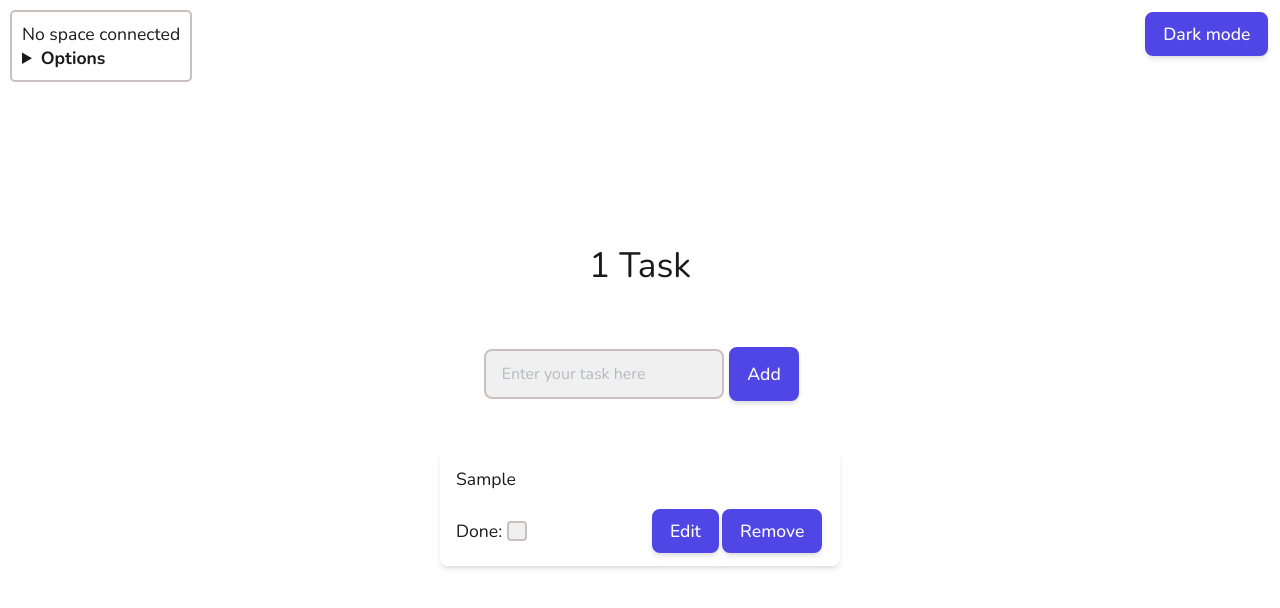
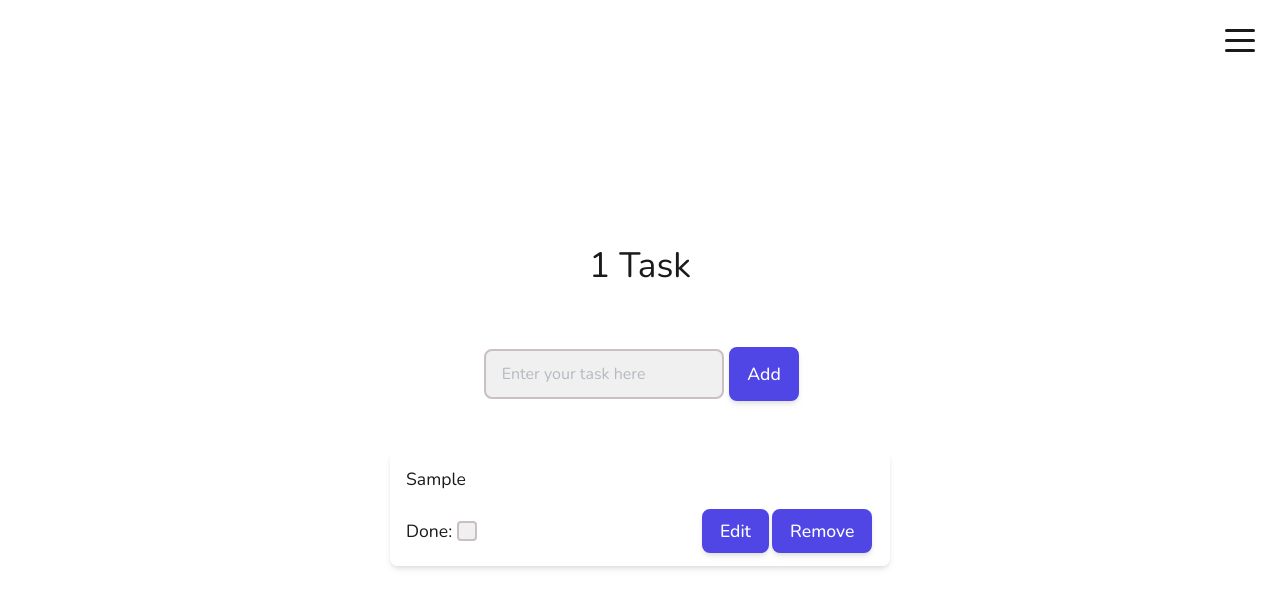
Before and after one commit to ohbeomho/task-tracker, a React (Vite) app: page / in a window 1280 px wide. Both pictures are taken after typing "Sample" into the empty fields and a click on the button "Add". Shown: the top 608 px of the page. Built offline with nearby package versions, Linux system fonts and the light colour scheme; no server answers.

Commit message:
Design: Move space options and theme button to menu

```diff
--- a/src/App.tsx
+++ b/src/App.tsx
@@ -8,9 +8,11 @@ import {
   TaskList,
   TaskListItem,
   TaskContentInput,
-} from './components/List.styled.tsx'
+} from './components/TaskList.styled.tsx'
 import Checkbox from './components/Checkbox.styled.tsx'
 import type { Space, Task } from './task'
+import Menu from './components/Menu.styled.tsx'
+import MenuIcon from './components/MenuIcon.tsx'
 
 type TaskAction = {
   type: 'add' | 'remove' | 'mark' | 'edit' | 'clear' | 'set'
@@ -105,6 +107,7 @@ function App() {
   const [editingTask, setEditingTask] = useState<Task | null>(null)
   const [content, setContent] = useState('')
   const [editText, setEditText] = useState('')
+  const [menuOpen, setMenuOpen] = useState(false)
 
   const [tasks, dispatch] = useReducer(tasksReducer, [])
   const [isLoading, setIsLoading] = useState(true)
@@ -297,21 +300,16 @@ Continue?`,
 
   return (
     <div className="container">
-      <Button
-        style={{ position: 'fixed', top: 10, right: 10 }}
-        onClick={toggleTheme}
-      >
-        {theme === 'dark' ? 'Light mode' : 'Dark mode'}
-      </Button>
+      <Menu className={menuOpen ? 'open' : ''}>
+        <div>
           <div
             style={{
-          position: 'fixed',
-          left: 10,
-          top: 10,
               backgroundColor: 'var(--bg-color)',
               padding: '10px',
               borderRadius: '5px',
               border: '2px solid var(--border-color)',
+              whiteSpace: 'wrap',
+              wordBreak: 'break-word',
             }}
           >
             <span>
@@ -348,7 +346,9 @@ Continue?`,
               {space && (
                 <>
                   <Button onClick={deleteSpace}>Delete Space</Button>
-              <Button onClick={() => navigator.clipboard.writeText(space.id)}>
+                  <Button
+                    onClick={() => navigator.clipboard.writeText(space.id)}
+                  >
                     Copy Space ID
                   </Button>
                   <br />
@@ -357,6 +357,13 @@ Continue?`,
               )}
             </details>
           </div>
+          <Button onClick={toggleTheme}>
+            {theme === 'dark' ? 'Light mode' : 'Dark mode'}
+          </Button>
+        </div>
+      </Menu>
+      <main>
+        <MenuIcon isOpen={menuOpen} onClick={() => setMenuOpen(!menuOpen)} />
         <h1>
           {tasks.length} Task{tasks.length === 1 ? '' : 's'}
         </h1>
@@ -402,11 +409,20 @@ Continue?`,
                   </div>
                   {editingTask === task ? (
                     <div>
-                    <Button onClick={() => setEditingTask(null)}>Cancel</Button>
+                      <Button onClick={() => setEditingTask(null)}>
+                        Cancel
+                      </Button>
                       <Button onClick={() => editTask(task)}>Apply</Button>
                     </div>
                   ) : (
-                  <div>
+                    <div
+                      style={{
+                        display: 'flex',
+                        flexWrap: 'wrap',
+                        justifyContent: 'center',
+                        alignItems: 'center',
+                      }}
+                    >
                       <Button
                         onClick={() => setEditingTask(task)}
                         disabled={Boolean(editingTask) && editingTask !== task}
@@ -430,6 +446,7 @@ Continue?`,
             </TaskListItem>
           )}
         </TaskList>
+      </main>
     </div>
   )
 }
--- /dev/null
+++ b/src/components/Menu.styled.tsx
@@ -0,0 +1,32 @@
+import styled from 'styled-components'
+
+const Menu = styled.div`
+  background-color: var(--bg-color);
+  max-height: 0px;
+  overflow: hidden;
+  transition: all 0.3s ease;
+  background-color: var(--bg-color);
+
+  & > div {
+    backdrop-filter: brightness(1.2);
+    display: flex;
+    flex-direction: column;
+    justify-content: flex-start;
+    align-items: center;
+    gap: 1rem;
+    padding: 0rem;
+    width: 100%;
+    height: 100%;
+    transition: all 0.3s ease;
+  }
+
+  &.open {
+    max-height: min(100vh, 400px);
+  }
+
+  &.open > div {
+    padding: 1rem;
+  }
+`
+
+export default Menu
--- /dev/null
+++ b/src/components/MenuIcon.tsx
@@ -0,0 +1,72 @@
+import styled from 'styled-components'
+
+const MenuButton = styled.button`
+  position: absolute;
+  top: 20px;
+  right: 20px;
+  width: 40px;
+  height: 40px;
+  background: none;
+  border: none;
+  cursor: pointer;
+  z-index: 1000;
+  display: flex;
+  flex-direction: column;
+  justify-content: space-around;
+  padding: 5px;
+  background-color: var(--bg-color);
+  border-radius: 5px;
+  transition: all 0.3s ease;
+
+  &:hover {
+    transform: scale(1.05);
+  }
+
+  &:focus {
+    outline: 2px solid var(--accent-color);
+    outline-offset: 2px;
+  }
+`
+
+const MenuLine = styled.span`
+  display: block;
+  width: 100%;
+  height: 3px;
+  background-color: var(--text-color);
+  border-radius: 3px;
+  transition: all 0.3s ease;
+`
+
+interface MenuIconProps {
+  isOpen: boolean
+  onClick: () => void
+}
+
+const MenuIcon = ({ isOpen, onClick }: MenuIconProps) => {
+  return (
+    <MenuButton
+      onClick={onClick}
+      aria-label={isOpen ? 'Close menu' : 'Open menu'}
+      aria-expanded={isOpen}
+    >
+      <MenuLine
+        style={{
+          transform: isOpen ? 'rotate(45deg) translate(8px, 6px)' : 'none',
+        }}
+      />
+      <MenuLine
+        style={{
+          opacity: isOpen ? 0 : 1,
+          transform: isOpen ? 'translateX(-20px)' : 'none',
+        }}
+      />
+      <MenuLine
+        style={{
+          transform: isOpen ? 'rotate(-45deg) translate(8px, -6px)' : 'none',
+        }}
+      />
+    </MenuButton>
+  )
+}
+
+export default MenuIcon
--- a/src/components/List.styled.tsx
+++ b/src/components/TaskList.styled.tsx
@@ -2,6 +2,7 @@ import styled from 'styled-components'
 
 const TaskList = styled.ul`
   width: 100%;
+  max-width: min(95%, 500px);
   list-style: none;
   padding: 0;
   margin: 1rem 0;
--- a/src/index.css
+++ b/src/index.css
@@ -11,7 +11,8 @@
   --button-text: #ffffff;
   --task-bg: #ffffff;
   --task-done: #9ca3af;
-  --shadow: 0 4px 6px -1px rgba(0, 0, 0, 0.1), 0 2px 4px -1px rgba(0, 0, 0, 0.06);
+  --shadow:
+    0 4px 6px -1px rgba(0, 0, 0, 0.1), 0 2px 4px -1px rgba(0, 0, 0, 0.06);
 }
 
 .dark {
@@ -25,7 +26,8 @@
   --button-text: #f9fafb;
   --task-bg: #2f3641;
   --task-done: #9ca3af;
-  --shadow: 0 4px 6px -1px rgba(0, 0, 0, 0.2), 0 2px 4px -1px rgba(0, 0, 0, 0.12);
+  --shadow:
+    0 4px 6px -1px rgba(0, 0, 0, 0.2), 0 2px 4px -1px rgba(0, 0, 0, 0.12);
 }
 
 body {
@@ -35,19 +37,31 @@ body {
   align-items: center;
   min-height: 100vh;
   font-size: 1.1rem;
-  background-color: var(--bg-color);
   color: var(--text-color);
-  transition: background-color 0.3s ease, color 0.3s ease;
+  transition:
+    background-color 0.3s ease,
+    color 0.3s ease;
 }
 
 .container {
+  width: 100vw;
+  height: 100vh;
+  display: flex;
+  flex-direction: column;
+  justify-content: stretch;
+  align-items: stretch;
+}
+
+main {
+  background-color: var(--bg-color);
   display: flex;
   flex-direction: column;
   justify-content: center;
   align-items: center;
-  width: min(99vw, 400px);
   gap: 2rem;
-  padding: 2rem 0;
+  padding: 0.5rem;
+  flex: 1;
+  position: relative;
 }
 
 * {
@@ -64,6 +78,11 @@ summary {
   cursor: pointer;
 }
 
-button, input, textarea {
-  transition: background-color 0.2s ease, border-color 0.2s ease, color 0.2s ease;
+button,
+input,
+textarea {
+  transition:
+    background-color 0.2s ease,
+    border-color 0.2s ease,
+    color 0.2s ease;
 }
```
Lines whose indentation alone changed are shown as unchanged.
